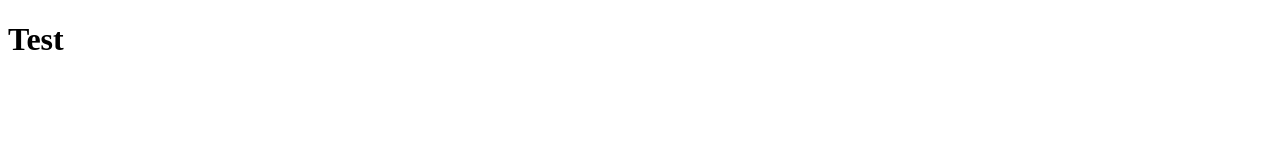
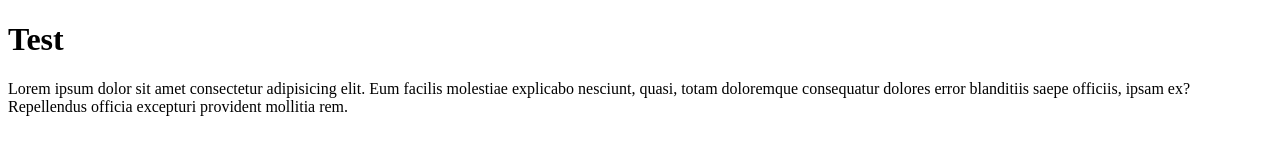
Before and after one commit to Noootzzz/Git, a plain HTML site: page index.html in a window 1280 px wide. Drawn offline with Linux system fonts and the light colour scheme.

Commit message:
add p in index.html

```diff
--- a/index.html
+++ b/index.html
@@ -7,5 +7,6 @@
 </head>
 <body>
     <h1>Test</h1>
+    <p>Lorem ipsum dolor sit amet consectetur adipisicing elit. Eum facilis molestiae explicabo nesciunt, quasi, totam doloremque consequatur dolores error blanditiis saepe officiis, ipsam ex? Repellendus officia excepturi provident mollitia rem.</p>
 </body>
 </html>
```
